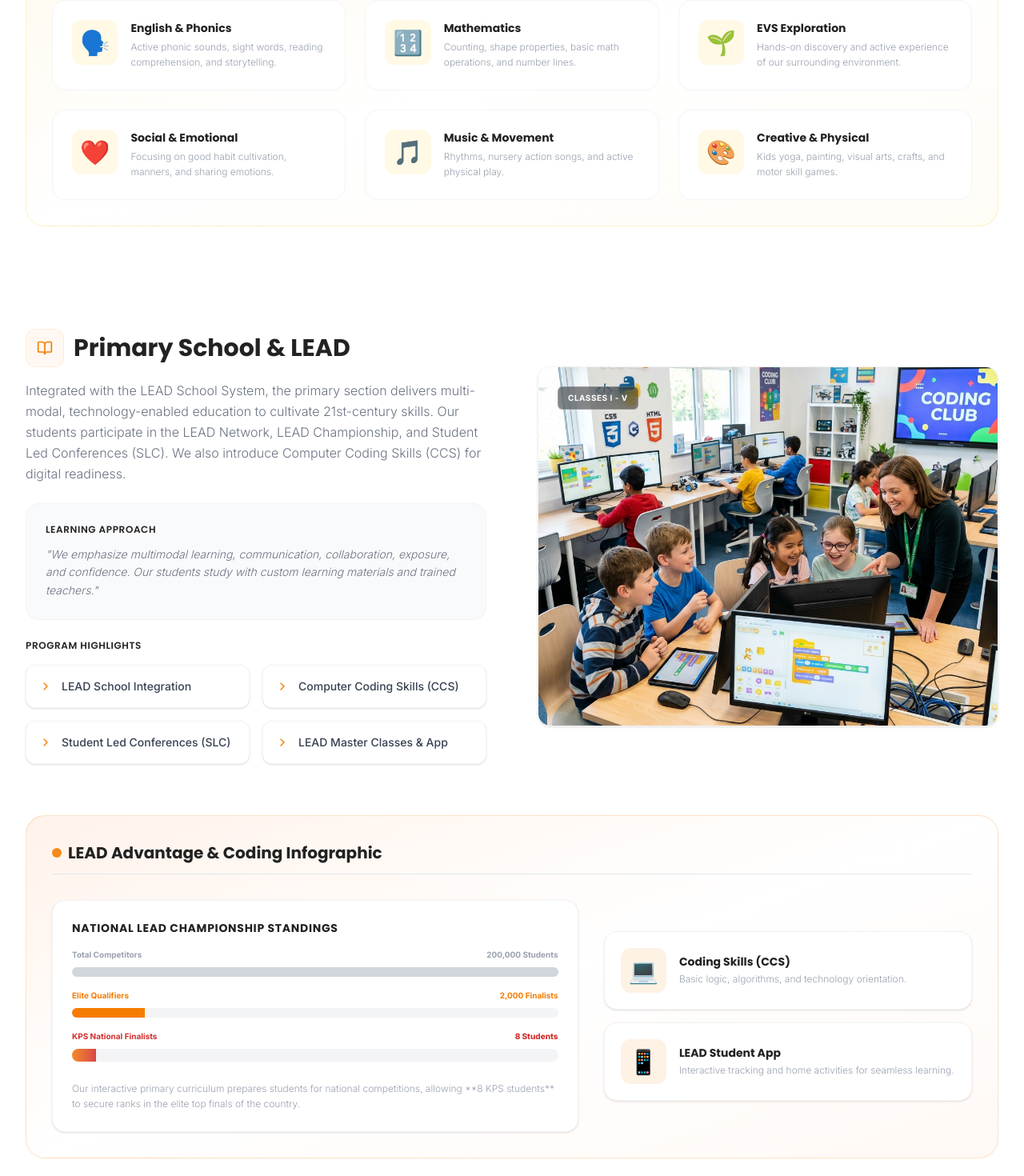
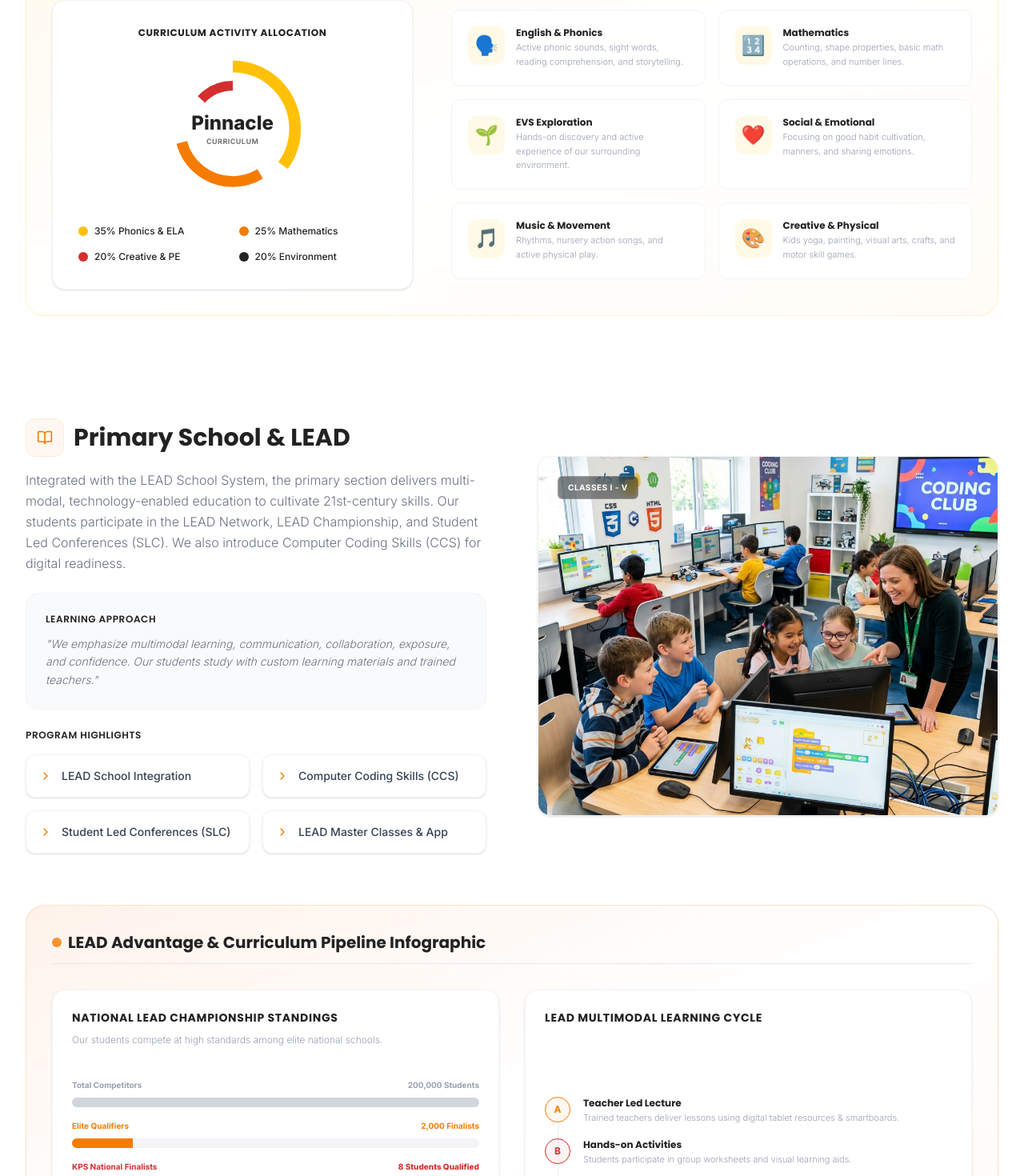
Before and after one commit to kalome-in/kps-school-website, a Next.js app: page /academics in a window 1280 px wide. Shown: the part 1240-2710 px from the top of the page at 80% size. Built offline with nearby package versions, Linux system fonts and the light colour scheme.

Commit message:
feat: design brand-aligned curriculum and admissions pipeline infographics using HTML/CSS/SVG

```diff
--- a/app/academics/page.tsx
+++ b/app/academics/page.tsx
@@ -159,13 +159,60 @@
             </div>
 
             {/* Custom Infographics depending on Section */}
+            {/* Custom Infographics depending on Section */}
             {section.id === 'preprimary' && (
               <div className="mt-16 bg-gradient-to-br from-school-yellow/10 via-white to-school-yellow/5 rounded-3xl p-8 border border-school-yellow/20">
                 <h3 className="font-heading font-extrabold text-xl text-school-black mb-8 border-b border-gray-200 pb-3 flex items-center gap-2">
                   <span className="w-3 h-3 rounded-full bg-school-yellow animate-pulse"></span>
-                  Pre-Primary Theme-Based Areas
+                  Pre-Primary Curriculum Distribution Infographic
                 </h3>
-                <div className="grid grid-cols-1 sm:grid-cols-2 lg:grid-cols-3 gap-6">
+
+                <div className="grid grid-cols-1 lg:grid-cols-12 gap-12 items-center">
+                  {/* Donut Chart Visual Infographic (Left Column) */}
+                  <div className="lg:col-span-5 bg-white p-8 rounded-2xl border border-gray-100 shadow-sm flex flex-col items-center">
+                    <h4 className="font-heading font-bold text-xs uppercase text-school-black tracking-wider mb-6 text-center">Curriculum Activity Allocation</h4>
+                    <div className="relative w-44 h-44 flex items-center justify-center">
+                      {/* SVG Circle representing ratio rings */}
+                      <svg className="w-full h-full transform -rotate-90" viewBox="0 0 36 36">
+                        {/* Outer Ring: Phonics 35% */}
+                        <circle cx="18" cy="18" r="15.915" fill="none" stroke="#FFC107" strokeWidth="3" strokeDasharray="35 65" strokeDashoffset="100" />
+                        {/* Inner 1 Ring: Math 25% */}
+                        <circle cx="18" cy="18" r="13.5" fill="none" stroke="#F57C00" strokeWidth="2.8" strokeDasharray="25 75" strokeDashoffset="65" />
+                        {/* Inner 2 Ring: Arts & PE 20% */}
+                        <circle cx="18" cy="18" r="11" fill="none" stroke="#D32F2F" strokeWidth="2.5" strokeDasharray="20 80" strokeDashoffset="40" />
+                        {/* Inner 3 Ring: EVS 20% */}
+                        <circle cx="18" cy="18" r="8.5" fill="none" stroke="#222222" strokeWidth="2.2" strokeDasharray="20 80" strokeDashoffset="20" />
+                      </svg>
+                      {/* Center Badge */}
+                      <div className="absolute text-center">
+                        <span className="text-2xl font-extrabold text-school-black">Pinnacle</span>
+                        <p className="text-[9px] uppercase font-bold text-school-gray tracking-wider">Curriculum</p>
+                      </div>
+                    </div>
+
+                    {/* Legend */}
+                    <div className="grid grid-cols-2 gap-4 w-full mt-8 text-xs font-medium">
+                      <div className="flex items-center gap-2">
+                        <span className="w-3 h-3 rounded-full bg-school-yellow shrink-0"></span>
+                        <span className="text-school-black">35% Phonics & ELA</span>
+                      </div>
+                      <div className="flex items-center gap-2">
+                        <span className="w-3 h-3 rounded-full bg-school-orange shrink-0"></span>
+                        <span className="text-school-black">25% Mathematics</span>
+                      </div>
+                      <div className="flex items-center gap-2">
+                        <span className="w-3 h-3 rounded-full bg-school-red shrink-0"></span>
+                        <span className="text-school-black">20% Creative & PE</span>
+                      </div>
+                      <div className="flex items-center gap-2">
+                        <span className="w-3 h-3 rounded-full bg-school-black shrink-0"></span>
+                        <span className="text-school-black">20% Environment</span>
+                      </div>
+                    </div>
+                  </div>
+
+                  {/* Themes List (Right Column) */}
+                  <div className="lg:col-span-7 grid grid-cols-1 sm:grid-cols-2 gap-4">
                     {[
                       { label: 'English & Phonics', desc: 'Active phonic sounds, sight words, reading comprehension, and storytelling.', icon: '🗣️' },
                       { label: 'Mathematics', desc: 'Counting, shape properties, basic math operations, and number lines.', icon: '🔢' },
@@ -174,14 +221,15 @@
                       { label: 'Music & Movement', desc: 'Rhythms, nursery action songs, and active physical play.', icon: '🎵' },
                       { label: 'Creative & Physical', desc: 'Kids yoga, painting, visual arts, crafts, and motor skill games.', icon: '🎨' }
                     ].map((item, idx) => (
-                    <div key={idx} className="bg-white p-6 rounded-2xl border border-gray-100 hover:shadow-md transition-all flex gap-4 items-start">
-                      <span className="text-3xl bg-school-yellow/10 p-2.5 rounded-xl">{item.icon}</span>
-                      <div className="space-y-1">
-                        <h4 className="font-heading font-bold text-sm text-school-black">{item.label}</h4>
-                        <p className="text-xs text-gray-400 font-light leading-relaxed">{item.desc}</p>
+                      <div key={idx} className="bg-white p-5 rounded-xl border border-gray-100 hover:shadow-sm transition-all flex gap-3.5 items-start">
+                        <span className="text-2xl bg-school-yellow/10 p-2 rounded-xl shrink-0">{item.icon}</span>
+                        <div className="space-y-0.5">
+                          <h4 className="font-heading font-bold text-xs text-school-black">{item.label}</h4>
+                          <p className="text-[11px] text-gray-400 font-light leading-relaxed">{item.desc}</p>
                         </div>
                       </div>
                     ))}
+                  </div>
                 </div>
               </div>
             )}
@@ -190,13 +238,18 @@
               <div className="mt-16 bg-gradient-to-br from-school-orange/10 via-white to-school-orange/5 rounded-3xl p-8 border border-school-orange/20">
                 <h3 className="font-heading font-extrabold text-xl text-school-black mb-8 border-b border-gray-200 pb-3 flex items-center gap-2">
                   <span className="w-3 h-3 rounded-full bg-school-orange animate-pulse"></span>
-                  LEAD Advantage & Coding Infographic
+                  LEAD Advantage & Curriculum Pipeline Infographic
                 </h3>
 
-                <div className="grid grid-cols-1 lg:grid-cols-12 gap-8 items-center">
+                <div className="grid grid-cols-1 lg:grid-cols-12 gap-8 items-stretch">
                   {/* Left Column: National Championship comparison bar */}
-                  <div className="lg:col-span-7 bg-white p-6 rounded-2xl border border-gray-100 shadow-sm space-y-4">
-                    <h4 className="font-heading font-bold text-sm text-school-black uppercase tracking-wider">National LEAD Championship Standings</h4>
+                  <div className="lg:col-span-6 bg-white p-6 rounded-2xl border border-gray-100 shadow-sm flex flex-col justify-between space-y-4">
+                    <div>
+                      <h4 className="font-heading font-bold text-sm text-school-black uppercase tracking-wider mb-2">National LEAD Championship Standings</h4>
+                      <p className="text-xs text-gray-400 font-light leading-relaxed mb-6">Our students compete at high standards among elite national schools.</p>
+                    </div>
+
+                    <div className="space-y-4">
                       <div className="space-y-2">
                         <div className="flex justify-between text-[10px] font-bold text-gray-400">
                           <span>Total Competitors</span>
@@ -220,33 +273,41 @@
                       <div className="space-y-2">
                         <div className="flex justify-between text-[10px] font-bold text-school-red">
                           <span>KPS National Finalists</span>
-                        <span className="font-extrabold">8 Students</span>
+                          <span className="font-extrabold">8 Students Qualified</span>
                         </div>
                         <div className="w-full h-4 bg-gray-100 rounded-full overflow-hidden">
                           <div className="h-full bg-gradient-to-r from-school-orange to-school-red w-[5%] animate-pulse"></div>
                         </div>
                       </div>
+                    </div>
 
-                    <p className="text-xs text-gray-400 leading-relaxed font-light pt-2">
+                    <p className="text-xs text-gray-400 leading-relaxed font-light pt-4 border-t border-gray-50">
                       Our interactive primary curriculum prepares students for national competitions, allowing **8 KPS students** to secure ranks in the elite top finals of the country.
                     </p>
                   </div>
 
-                  {/* Right Column: Coding skills and student app chips */}
-                  <div className="lg:col-span-5 grid grid-cols-1 gap-4">
-                    <div className="bg-white p-5 rounded-2xl border border-gray-100 shadow-sm flex gap-4 items-center">
-                      <span className="text-3xl bg-school-orange/10 p-2.5 rounded-xl">💻</span>
-                      <div>
-                        <h4 className="font-heading font-bold text-sm text-school-black">Coding Skills (CCS)</h4>
-                        <p className="text-xs text-gray-400 mt-0.5 leading-relaxed font-light">Basic logic, algorithms, and technology orientation.</p>
+                  {/* Right Column: LEAD Multimodal Learning Pipeline (Flow Diagram) */}
+                  <div className="lg:col-span-6 bg-white p-6 rounded-2xl border border-gray-100 shadow-sm flex flex-col justify-between">
+                    <h4 className="font-heading font-bold text-sm text-school-black uppercase tracking-wider mb-6">LEAD Multimodal Learning Cycle</h4>
+
+                    <div className="space-y-4 relative">
+                      {[
+                        { step: 'A', title: 'Teacher Led Lecture', desc: 'Trained teachers deliver lessons using digital tablet resources & smartboards.', color: 'border-school-orange bg-school-orange/5 text-school-orange' },
+                        { step: 'B', title: 'Hands-on Activities', desc: 'Students participate in group worksheets and visual learning aids.', color: 'border-school-red bg-school-red/5 text-school-red' },
+                        { step: 'C', title: 'Home Practice (LEAD Student App)', desc: 'Reinforcement exercises, quizzes, and learning analytics at home.', color: 'border-school-yellow bg-school-yellow/5 text-school-yellow' },
+                        { step: 'D', title: 'Student Led Conferences (SLC)', desc: 'Students present their learning directly to parents to gain confidence.', color: 'border-school-black bg-school-black/5 text-school-black' }
+                      ].map((stage, idx) => (
+                        <div key={idx} className="flex gap-4 items-start relative">
+                          {idx < 3 && <span className="absolute left-4 top-8 w-0.5 h-12 bg-gray-100 z-0"></span>}
+                          <div className={`w-8 h-8 rounded-full border flex items-center justify-center font-bold text-xs shrink-0 z-10 relative ${stage.color}`}>
+                            {stage.step}
+                          </div>
+                          <div className="space-y-0.5">
+                            <h5 className="font-bold text-xs text-school-black">{stage.title}</h5>
+                            <p className="text-[11px] text-gray-400 leading-relaxed font-light">{stage.desc}</p>
                           </div>
                         </div>
-                    <div className="bg-white p-5 rounded-2xl border border-gray-100 shadow-sm flex gap-4 items-center">
-                      <span className="text-3xl bg-school-orange/10 p-2.5 rounded-xl">📱</span>
-                      <div>
-                        <h4 className="font-heading font-bold text-sm text-school-black">LEAD Student App</h4>
-                        <p className="text-xs text-gray-400 mt-0.5 leading-relaxed font-light">Interactive tracking and home activities for seamless learning.</p>
-                      </div>
+                      ))}
                     </div>
                   </div>
                 </div>
@@ -257,19 +318,21 @@
               <div className="mt-16 bg-gradient-to-br from-school-red/10 via-white to-school-red/5 rounded-3xl p-8 border border-school-red/20">
                 <h3 className="font-heading font-extrabold text-xl text-school-black mb-8 border-b border-gray-200 pb-3 flex items-center gap-2">
                   <span className="w-3 h-3 rounded-full bg-school-red animate-pulse"></span>
-                  KPS Spectropy IIT-NEET Pathway
+                  KPS Spectropy IIT-NEET Pathway & Score Impact
                 </h3>
 
-                <div className="grid grid-cols-1 md:grid-cols-4 gap-6 relative">
+                <div className="grid grid-cols-1 lg:grid-cols-12 gap-8 items-stretch">
+                  {/* Left Column: Numbered Pipeline */}
+                  <div className="lg:col-span-7 grid grid-cols-1 sm:grid-cols-2 gap-4">
                     {[
                       { step: '01', title: 'ICON-IIT Batch', desc: 'Max 35 selected students per batch for focused, personal coaching.', icon: '🎯' },
                       { step: '02', title: 'Curriculum & Material', desc: 'Comprehensive foundation-oriented prep content and reference guides.', icon: '📚' },
                       { step: '03', title: 'Online Tab Testing', desc: 'Weekly/monthly exams conducted on tablets to simulate JEE patterns.', icon: '📱' },
                       { step: '04', title: 'Video Solutions', desc: 'Instant access to mock test video solutions for clearing learning gaps.', icon: '🎬' }
                     ].map((item, idx) => (
-                    <div key={idx} className="bg-white p-6 rounded-2xl border border-gray-100 shadow-sm relative overflow-hidden group hover:border-school-red transition-all">
+                      <div key={idx} className="bg-white p-5 rounded-2xl border border-gray-100 shadow-sm relative overflow-hidden group hover:border-school-red transition-all flex flex-col justify-between">
                         <span className="absolute -right-2 -bottom-2 text-6xl font-extrabold text-gray-100/60 font-heading select-none group-hover:text-school-red/5 transition-colors">{item.step}</span>
-                      <div className="space-y-4 relative z-10">
+                        <div className="space-y-3 relative z-10">
                           <span className="text-3xl bg-school-red/5 p-2 rounded-xl inline-block">{item.icon}</span>
                           <div className="space-y-1">
                             <h4 className="font-heading font-bold text-sm text-school-black">{item.title}</h4>
@@ -279,6 +342,41 @@
                       </div>
                     ))}
                   </div>
+
+                  {/* Right Column: Learning Gap Impact Metric Infographic */}
+                  <div className="lg:col-span-5 bg-white p-6 rounded-2xl border border-gray-100 shadow-sm flex flex-col justify-between space-y-6">
+                    <div>
+                      <h4 className="font-heading font-bold text-sm text-school-black uppercase tracking-wider mb-2">Performance & Learning Gap Index</h4>
+                      <p className="text-xs text-gray-400 font-light leading-relaxed">Comparison of students score gains on JEE/NEET patterns using our method.</p>
+                    </div>
+
+                    <div className="space-y-6">
+                      <div className="space-y-2">
+                        <div className="flex justify-between text-xs font-bold text-gray-400">
+                          <span>Without IIT Foundation (Traditional)</span>
+                          <span className="text-gray-400">45% Average</span>
+                        </div>
+                        <div className="relative w-full h-4 bg-gray-100 rounded-lg overflow-hidden">
+                          <div className="absolute top-0 left-0 h-full bg-gray-300 rounded-lg w-[45%]"></div>
+                        </div>
+                      </div>
+
+                      <div className="space-y-2">
+                        <div className="flex justify-between text-xs font-bold text-school-red">
+                          <span>KPS Spectropy Foundation Program</span>
+                          <span className="font-extrabold">92% Average</span>
+                        </div>
+                        <div className="relative w-full h-4 bg-gray-100 rounded-lg overflow-hidden">
+                          <div className="absolute top-0 left-0 h-full bg-gradient-to-r from-school-orange to-school-red rounded-lg w-[92%] animate-pulse"></div>
+                        </div>
+                      </div>
+                    </div>
+
+                    <div className="p-4 rounded-xl bg-school-red/5 border border-school-red/10 text-xs text-school-red font-semibold leading-relaxed">
+                      💡 Spectropy is designed specifically to fill the learning gaps of standard curriculum textbooks, enhancing analytical reasoning by 2x.
+                    </div>
+                  </div>
+                </div>
               </div>
             )}
           </section>
```
Also changed, not shown: app/admissions/page.tsx (+32 -9 lines). Lines whose indentation alone changed are shown as unchanged.
